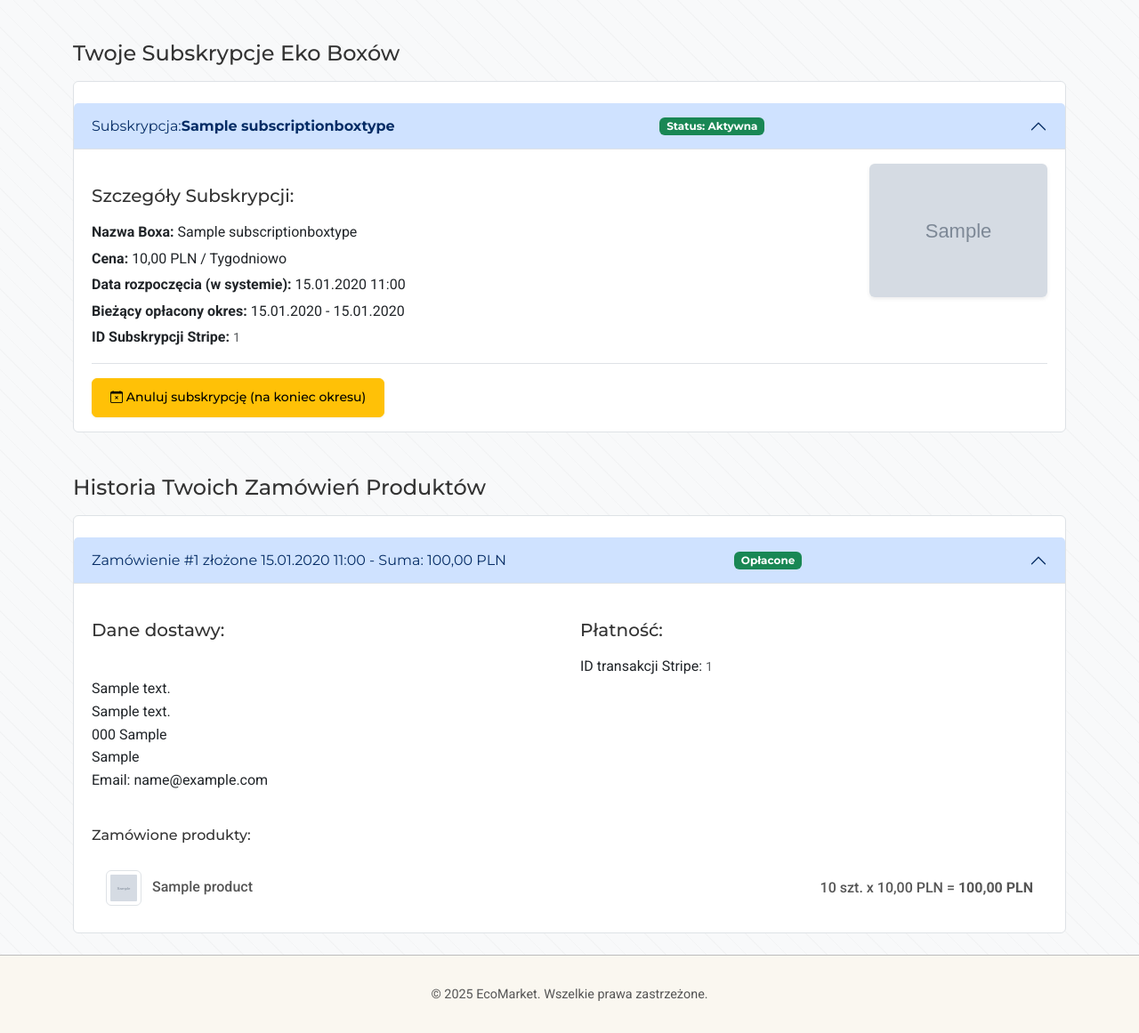
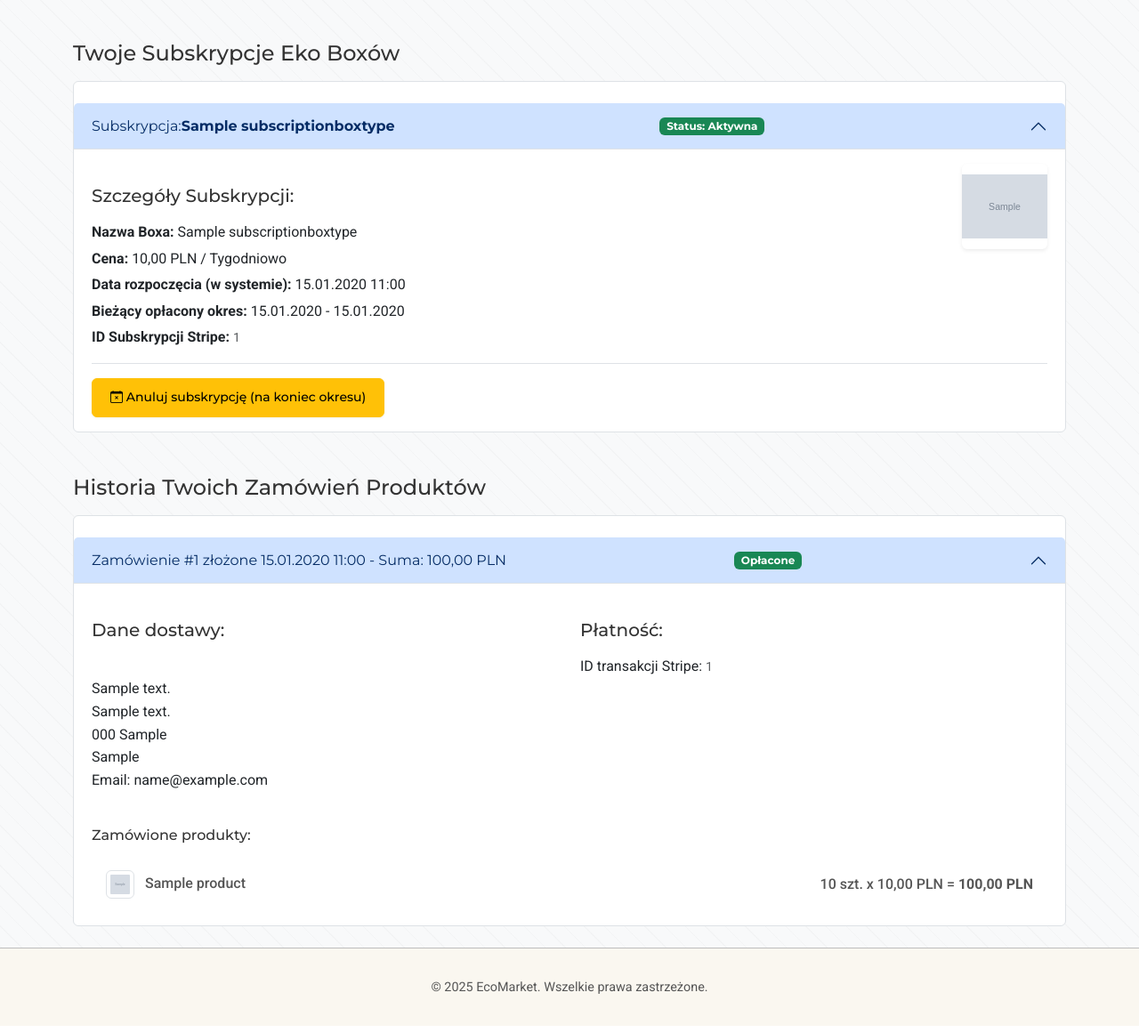
Before and after one commit to beenneegod/my_ecomarket_project, a Django app: page /store/orders/ in a window 1280 px wide; the page is wider, and only the part inside the window is pictured. Shown: the part 173-1334 px from the top of that part at 89% size. Run offline with Django 5.2, Linux system fonts and the light colour scheme; a user stored in the database is signed in; tables that the repository leaves empty hold one stand-in row (values such as "Sample post"); grey boxes marked "Sample" are stand-in pictures; parts of the project's set-up code (start-up, migrations or seed data) failed here and were passed over; some libraries are stand-ins or nearby versions.

Commit message:
Editing styles for image

```diff
--- a/store/templates/store/cart_detail.html
+++ b/store/templates/store/cart_detail.html
@@ -28,9 +28,11 @@
                             <td>
                                 <a href="{% url 'store:product_detail' product.slug %}">
                                     {% if product.image %}
-                                        <img src="{{ product.image.url }}" alt="{{ product.name }}" class="img-thumbnail" style="max-height: 75px; max-width: 75px; object-fit: contain;">
+                                        <img src="{{ product.image.url }}" alt="{{ product.name }}" class="img-thumbnail"
+                                             width="40" height="40" style="width:40px;height:40px;object-fit:contain;">
                                     {% else %}
-                                        <img src="{% static 'img/no_image.png' %}" alt="Brak obrazu" class="img-thumbnail" style="max-height: 75px; max-width: 75px; object-fit: contain;">
+                                        <img src="{% static 'img/no_image.png' %}" alt="Brak obrazu" class="img-thumbnail"
+                                             width="40" height="40" style="width:40px;height:40px;object-fit:contain;">
                                     {% endif %}
                                 </a>
                             </td>
--- a/store/templates/store/order_history.html
+++ b/store/templates/store/order_history.html
@@ -38,7 +38,9 @@
                                 </div>
                                 {% if sub.box_type.image %}
                                 <div class="col-md-5 text-center text-md-end mt-3 mt-md-0">
-                                    <img src="{{ sub.box_type.image.url }}" alt="{{ sub.box_type.name }}" class="img-fluid rounded shadow-sm" style="max-height: 150px; object-fit: contain;">
+                                    <img src="{{ sub.box_type.image.url }}" alt="{{ sub.box_type.name }}" loading="lazy"
+                                         width="96" height="96" class="rounded shadow-sm"
+                                         style="width:96px;height:96px;object-fit:contain;">
                                 </div>
                                 {% endif %}
                             </div>
@@ -116,7 +118,8 @@
                                     <li class="list-group-item d-flex justify-content-between align-items-center">
                                         <span>
                                             {% if item.product.image %}
-                                                <img src="{{ item.product.image.url }}" alt="{{ item.product.name }}" style="width: 40px; height: 40px; object-fit: cover; margin-right: 10px;" class="img-thumbnail me-2">
+                                                <img src="{{ item.product.image.url }}" alt="{{ item.product.name }}" loading="lazy"
+                                                     width="32" height="32" style="width:32px;height:32px;object-fit:cover;margin-right:10px;" class="img-thumbnail me-2">
                                             {% endif %}
                                             {{ item.product.name }}
                                         </span>
```
Also changed, not shown: scripts/inspect_products.py (added), store/management/commands/seed_categories_from_csv.py (added).
